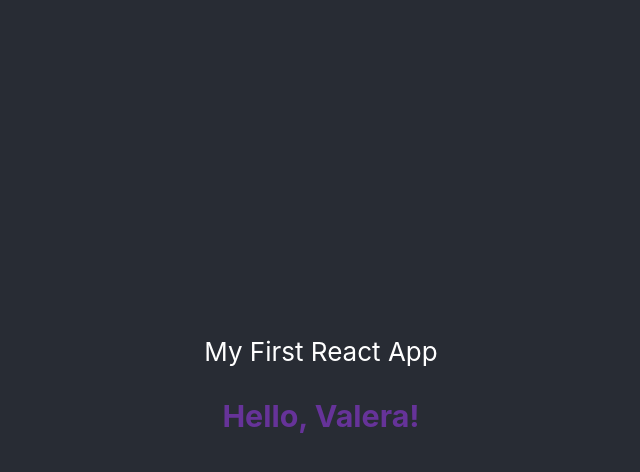
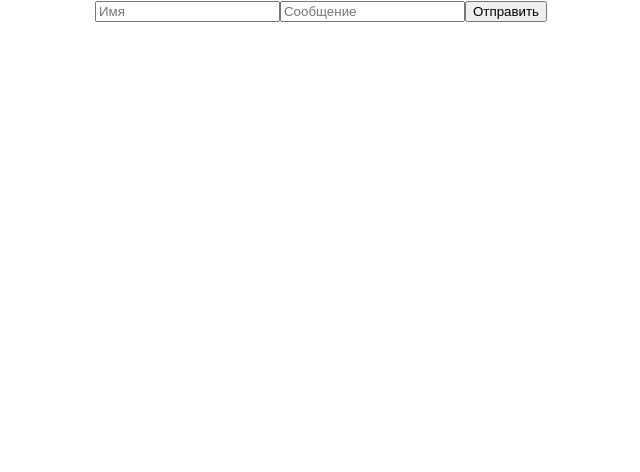
Before and after one commit to ValeraKudryavtsev/MyReactApp, a React (Create React App) app: page / in a window 1280 px wide. Shown: the top 472 px of the page, without its empty margins (319-959 px from the left). Built offline with nearby package versions, Linux system fonts and the light colour scheme.

Commit message:
second task has been done

```diff
--- a/src/App.js
+++ b/src/App.js
@@ -1,24 +1,70 @@
 import './App.css';
+import React, { useState, useEffect } from 'react';
 
 function App() {
-  const name = 'Valera';
+  // Далее происходит что-то страшное...
+
+  const [messageList, setmessageList] = useState([]);
+  const [messageItem, setmessageItem] = useState({
+    author: '',
+    text: ''
+  });
+
+  const robotMessage = 'Сообщение отправлено';
+
+  useEffect(() => {
+    if (messageList.length > 0 && messageList.slice(-1)[0].author !== 'robot') {
+      setTimeout(() => {
+        setmessageList(p => [...p, { author: 'robot', text: robotMessage }])
+      }, 1000);
+    }
+  }, [messageList]);
 
   return (
     <div className="App">
-      <header className="App-header">
-        <Message name={name}></Message>
-      </header>
+      <MessageForm data={messageItem} setData={setmessageItem} setMessage={setmessageList}></MessageForm>
+      <div>
+        {messageList.map((e, i) => <Message author={e.author} text={e.text} key={i}></Message>)}
+      </div>
     </div>
   );
 }
 
 export default App;
 
-const Message = ({ name }) => {
+const MessageForm = ({ data, setData, setMessage }) => {
+  const { author, text } = data;
+
+  const submitForm = (e) => {
+    e.preventDefault();
+    if (text.length > 0) {
+      setMessage(p => [...p, { author, text }])
+    }
+    setData({
+      author: '',
+      text: ''
+    })
+  }
+
+  return (
+    <form onSubmit={submitForm}>
+      <input placeholder='Имя' type="text" value={author} onChange={(el) =>
+        setData(p => ({ ...p, author: el.target.value })
+        )} />
+      <input placeholder='Сообщение' type="text" value={text} onChange={(el) =>
+        setData(p => ({ ...p, text: el.target.value })
+        )} />
+      <button type='submit'>Отправить</button>
+    </form>
+  )
+}
+
+const Message = (props) => {
   return (
     <div>
-      My First React App
-      <h3 className='testClass'>Hello, {name}!</h3>
+      <h3>{props.author}</h3>
+      <h4>{props.text}</h4>
+      <hr />
     </div>
   );
 }
--- a/src/index.js
+++ b/src/index.js
@@ -6,9 +6,9 @@ import reportWebVitals from './reportWebVitals';
 
 const root = ReactDOM.createRoot(document.getElementById('root'));
 root.render(
-  <React.StrictMode>
-    <App />
-  </React.StrictMode>
+  // <React.StrictMode>
+  <App />
+  // </React.StrictMode>
 );
 
 // If you want to start measuring performance in your app, pass a function
```
Also changed, not shown: public/index.html (+4 -4 lines).
